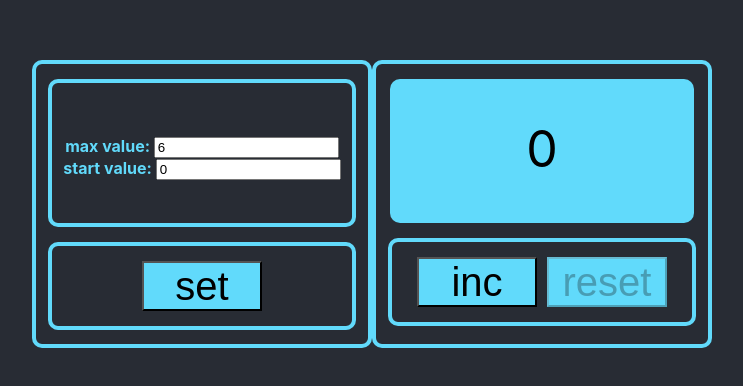
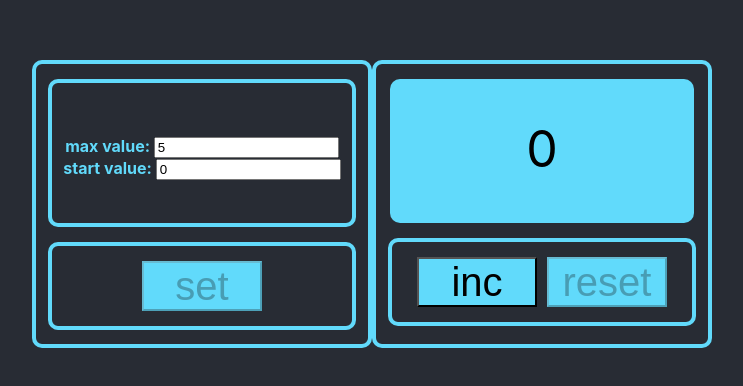
Before and after one commit to leonraz58/counter, a React (Create React App) app: page / in a window 1280 px wide. Shown: the part 180-566 px from the top of the page, without its empty margins (268-1011 px from the left). Built offline with nearby package versions, Linux system fonts and the light colour scheme.

Commit message:
main logic 2.0 completed

```diff
--- a/src/App.tsx
+++ b/src/App.tsx
@@ -6,11 +6,12 @@ import {SetCounter} from './components/SetCounter';
 function App() {
 
 
-    const [maxValue, setMaxValue] = useState(6)
+    const [maxValue, setMaxValue] = useState(5)
     const [startValue, setStartValue] = useState(0)
     const [counterValue, setCounterValue] = useState(startValue)
     const [error, setError] = useState<string | null>(null)
-
+    const [message, setMessage] = useState<string | null>(null)
+    const [editMode, setEditMode] = useState(false)
 
 
     const incCounterValue = () => {
@@ -21,9 +22,17 @@ function App() {
         setCounterValue(startValue)
     }
 
-    const setButtonHandler = () => {
-        if (startValue > maxValue) {
-            setError('error')
+    const setValues = (maxInputValue: number, startInputValue: number) => {
+        if (startInputValue > maxInputValue) {
+            alert('incorrect value!')
+           // setError('incorrect value!')
+        } else {
+            //alert('nice work')
+            setError(null)
+            setMaxValue(maxInputValue)
+            setStartValue(startInputValue)
+            setCounterValue(startInputValue)
+            setEditMode(false)
         }
     }
 
@@ -31,9 +40,11 @@ function App() {
         <div className="App">
             <SetCounter maxValue={maxValue}
                         startValue={startValue}
-                        setButtonHandler={setButtonHandler}
-                        setMaxValue={setMaxValue}
-                        setStartValue={setStartValue}
+                        setValues={setValues}
+                        setMessage={setMessage}
+                        setError={setError}
+                        editMode={editMode}
+                        setEditMode={setEditMode}
             />
             <Counter maxValue={maxValue}
                      startValue={startValue}
@@ -41,6 +52,8 @@ function App() {
                      incCounterValue={incCounterValue}
                      resetCounterValue={resetCounterValue}
                      error={error}
+                     message={message}
+                     editMode={editMode}
 
             />
         </div>
--- a/src/components/Counter.css
+++ b/src/components/Counter.css
@@ -21,9 +21,7 @@
 
 }
 
-.counterRed {
-    color: Red
-}
+
 
 .buttonsWrapper {
     display: block;
@@ -56,6 +54,22 @@
     background-color: #61dafb;
     margin: 5px;
     font-size: 40px;
+}
 
+.counterRed {
+    color: Red;
+    font-weight: bolder;
+}
 
+.counterMessage {
+    font-size: 20px;
+    font-weight: bolder;
+    padding-top: 20px
 }
+
+.error {
+    color: Red;
+    font-weight: bolder;
+    font-size: 20px;
+    padding-top: 20px
+}
--- a/src/components/Counter.tsx
+++ b/src/components/Counter.tsx
@@ -10,6 +10,8 @@ type CounterPropsType = {
     incCounterValue: () => void
     resetCounterValue: () => void
     error: string | null
+    message: string | null
+    editMode: boolean
 }
 
 export const Counter = (props: CounterPropsType) => {
@@ -25,7 +27,12 @@ export const Counter = (props: CounterPropsType) => {
     return (
         <div className={"wrapper"}>
             <div className={"countWrapper"}>
-                <div className={props.counterValue === props.maxValue ? 'counterRed' : ''}>{props.error ? props.error : props.counterValue}</div>
+                <div className={props.error ? 'error' :
+                    props.message ? 'counterMessage' :
+                        props.counterValue === props.maxValue ? 'counterRed' : ''
+                }>
+                    {props.error ? props.error : props.message ? props.message : props.counterValue}
+                </div>
 
             </div>
             <div className={"buttonsWrapper"}>
@@ -39,8 +46,10 @@ export const Counter = (props: CounterPropsType) => {
                 {/*        onClick={onClickResetHandler}*/}
                 {/*>reset*/}
                 {/*</button>*/}
-                <Button className={"class-1"} name={"inc"} disabled={props.counterValue >= props.maxValue} onClick={onClickIncHandler}/>
-                <Button className={"class-2"} name={"reset"} disabled={props.counterValue === 0} onClick={onClickResetHandler}/>
+                <Button className={"class-1"} name={"inc"} disabled={props.counterValue >= props.maxValue || props.editMode}
+                        onClick={onClickIncHandler}/>
+                <Button className={"class-2"} name={"reset"} disabled={props.counterValue <= props.startValue || props.editMode}
+                        onClick={onClickResetHandler}/>
             </div>
         </div>
     )
--- a/src/components/SetCounter.tsx
+++ b/src/components/SetCounter.tsx
@@ -1,4 +1,3 @@
-
 import {Button} from "./Button";
 import React, {ChangeEvent, useState} from "react";
 
@@ -6,22 +5,53 @@ import React, {ChangeEvent, useState} from "react";
 type SetCounterPropsType = {
     maxValue: number
     startValue: number
-    setButtonHandler:()=>void
-    setMaxValue:(v: number)=>void
-    setStartValue:(v: number)=>void
+    setValues: (maxInputValue: number, startInputValue: number) => void
+    setError: (message: string | null) => void
+    setMessage: (message: string | null) => void
+    editMode: boolean
+    setEditMode:(editMode: boolean) => void
 }
 export const SetCounter = (props: SetCounterPropsType) => {
 
-    const [inputCounterValue, SetInputCounterValue] = useState(props.startValue)
+
+    const [inputMaxCounterValue, setInputMaxCounterValue] = useState(props.maxValue)
+    const [inputStartCounterValue, setInputStartCounterValue] = useState(props.startValue)
+
+    if (inputMaxCounterValue < inputStartCounterValue) {
+        props.setError('incorrect value!')
+        //alert('error')
+        //props.setMessage(null)
+    } else {
+        props.setError(null)
+        //props.setMessage('input correct value and press enter')
+        //alert('nice')
+    }
     const changeMaxValueHandler = (event: ChangeEvent<HTMLInputElement>) => {
+        setInputMaxCounterValue(+event.currentTarget.value)
+        props.setMessage('enter values and press set')
+        props.setEditMode(true)
+        //props.setError(null)
+        //checkErrors()
+    }
 
+    const changeStartValueHandler = (event: ChangeEvent<HTMLInputElement>) => {
+        setInputStartCounterValue(+event.currentTarget.value)
+        props.setMessage('enter values and press set')
+        props.setEditMode(true)
+    }
+
+    const setButtonHandler = () => {
+        props.setValues(inputMaxCounterValue, inputStartCounterValue)
+        props.setMessage(null)
     }
 
     return (
         <div className={"wrapper"}>
             <div className={"setCounterWrapper"}>
-                <div>max value: <input value={props.maxValue} onChange={(event)=>{props.setMaxValue(+event.currentTarget.value)}}/></div>
-                <div>start value: <input value={props.startValue} onChange={(event)=>{props.setStartValue(+event.currentTarget.value)}}/></div>
+                <div>max value: <input type={"Number"} value={inputMaxCounterValue} onChange={changeMaxValueHandler}/>
+                </div>
+                <div>start value: <input type={"Number"} value={inputStartCounterValue}
+                                         onChange={changeStartValueHandler}/></div>
 
 
             </div>
@@ -36,7 +66,9 @@ export const SetCounter = (props: SetCounterPropsType) => {
                 {/*        onClick={onClickResetHandler}*/}
                 {/*>reset*/}
                 {/*</button>*/}
-                <Button className={"class-1"} name={"set"} disabled={false} onClick={props.setButtonHandler}/>
+                <Button className={"class-1"} name={"set"}
+                        disabled={inputMaxCounterValue < inputStartCounterValue || !props.editMode}
+                        onClick={setButtonHandler}/>
 
             </div>
         </div>
```
